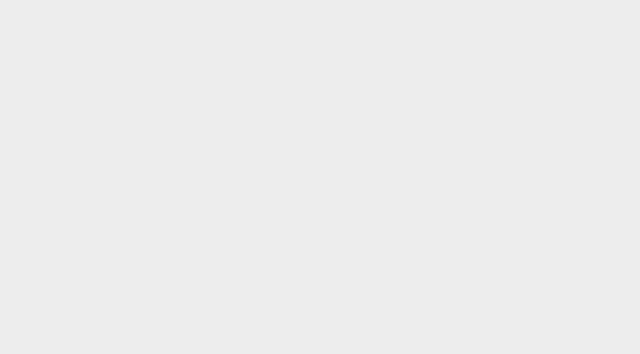
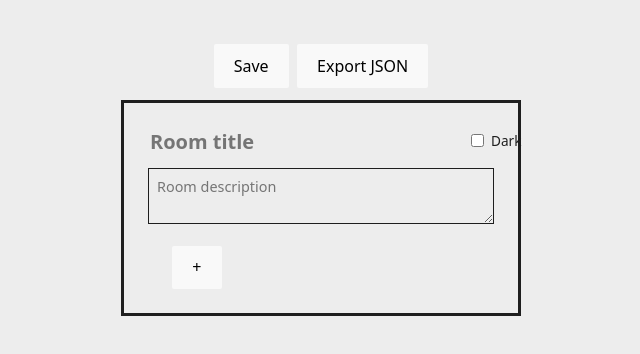
Before and after one commit to NoahParkes/unto-the-depths, a React (Vite) app: page / in a window 1280 px wide. Shown: the part 220-574 px from the top of the page, without its empty margins (319-959 px from the left). Built offline with nearby package versions, Linux system fonts and the light colour scheme.

Commit message:
impliment basic editor
Implemented RoomEditor into a basic page. Can edit the title and description and toggle dark. Can add features to a feature list but editing and creating sub details are not implemented

Refs #13

```diff
--- a/src/App.css
+++ b/src/App.css
@@ -15,104 +15,14 @@ body, html {
   overflow: auto;
 }
 
-.room-card {
-  width: 25vw;
-  max-width: 640px;
-  min-width: 400px;
-  max-height: 180vh;
-  background-color: #ededed;
-  border: 3px solid #1e1e1e;
-  padding: 24px;
-  text-align: left;
-  color: #1e1e1e;
-  font-size: 0.95rem;
-  line-height: 1.5;
-  overflow-y: auto;
-  box-sizing: border-box;
+.app-shell {
+  display: flex;
+  flex-direction: column;
+  align-items: center;
+  gap: 12px;
 }
 
-.room-title {
-  width: 100%;
-  border: none;
-  background: transparent;
-  resize: none;
-  padding: 0;
-  margin: 0;
-  outline: none;
-  font-family: inherit;
-  font-weight: bold;
-
-  font-size: 1.25rem;
-  margin-top: 0;
-  margin-bottom: 0.75rem;
-  padding-bottom: 8px;
-  line-height: 1.3;
-  color: #1e1e1e;
-
-  cursor: text;
+.app-toolbar {
+  display: flex;
+  gap: 8px;
 }
-
-.room-description {
-  width: 100%;
-  border: none;
-  background: transparent;
-  resize: none;
-  padding: 0;
-  margin: 0;
-  outline: none;
-  font-family: inherit;
-
-  font-size: 0.9rem;
-  margin-bottom: 1rem;
-  color: #1e1e1e;
-  line-height: 1.5;
-}
-
-.room-description:focus {
-  background-color: rgba(0,0,0,0.05);
-}
-
-.features-list {
-  padding: 0;
-  margin: 0;
-}
-
-/*
-   Grid layout for hanging index
-   Column 1: The marker (fixed width)
-   Column 2: The content (takes remaining space)
-*/
-.feature-item {
-  display: grid;
-  grid-template-columns: auto 1fr; /* Marker width | Content width */
-  margin-bottom: 0.6rem;
-  align-items: baseline;
-}
-
-/* The marker (A., B., etc.) */
-.feature-marker {
-  font-weight: 700;
-  color: #1e1e1e;
-  margin-right: 0.4rem;
-  min-width: 1.5rem;
-  text-align: right;
-}
-
-/* The content wrapper */
-.feature-content {
-  display: inline;
-}
-
-/* Bold elements: type, name, hidden */
-.feature-type,
-.feature-name,
-.feature-hidden {
-  font-weight: 700;
-  color: #1e1e1e;
-}
-
-/* Normal text: details */
-.feature-details {
-  font-weight: 400;
-  color: #1e1e1e;
-}
--- a/src/App.tsx
+++ b/src/App.tsx
@@ -1,7 +1,25 @@
-import './App.css'
+import './App.css';
+import { usePersistedRoom } from './state/usePersistedRoom';
+import { RoomProvider } from './state/RoomContext';
+import { RoomEditor } from './components/editor/RoomEditor';
+import { exportRoomAsJson } from './services/storage';
 
 function App() {
+  const { room, setRoom, saveNow } = usePersistedRoom(1);
 
+  return (
+    <div className="app-container">
+      <div className="app-shell">
+        <div className="app-toolbar">
+          <button onClick={saveNow}>Save</button>
+          <button onClick={() => exportRoomAsJson(room)}>Export JSON</button>
+        </div>
+        <RoomProvider room={room} onChange={setRoom}>
+          <RoomEditor />
+        </RoomProvider>
+      </div>
+    </div>
+  );
 }
 
 export default App;
--- /dev/null
+++ b/src/components/editor/RoomEditor.css
@@ -0,0 +1,119 @@
+.room-editor {
+  width: 25vw;
+  max-width: 640px;
+  min-width: 400px;
+  border: 3px solid #1e1e1e;
+  padding: 24px;
+  background-color: #ededed;
+  color: #1e1e1e;
+  box-sizing: border-box;
+}
+
+.editor-header {
+  display: flex;
+  align-items: center;
+  justify-content: space-between;
+  gap: 12px;
+  margin-bottom: 4px;
+}
+
+.editor-title {
+  flex: 1;
+  font-size: 1.25rem;
+  font-weight: bold;
+  border: none;
+  background: transparent;
+  outline: none;
+  font-family: inherit;
+  color: #1e1e1e;
+}
+
+.editor-dark-toggle {
+  display: flex;
+  align-items: center;
+  gap: 4px;
+  font-size: 0.85rem;
+  white-space: nowrap;
+}
+
+.editor-composite-preview {
+  font-size: 0.8rem;
+  color: #555;
+  margin-bottom: 12px;
+}
+
+.editor-description {
+  width: 100%;
+  min-height: 3rem;
+  border: 1px solid #1e1e1e;
+  background: transparent;
+  font-family: inherit;
+  font-size: 0.9rem;
+  padding: 8px;
+  box-sizing: border-box;
+  resize: vertical;
+  margin-bottom: 1rem;
+  font-family: inherit;
+  color: #1e1e1e;
+}
+
+.editor-features {
+  display: flex;
+  flex-direction: column;
+  gap: 8px;
+  padding-left: 1.5rem;
+}
+
+.editor-feature-tile {
+  display: grid;
+  grid-template-columns: auto 1fr auto;
+  align-items: center;
+  gap: 8px;
+  border: 1px solid #1e1e1e;
+  padding: 8px;
+}
+
+.feature-index {
+  font-weight: 700;
+}
+
+.feature-delete {
+  background-color: #b02a2a;
+  color: #fff;
+  border: none;
+  padding: 4px 8px;
+  cursor: pointer;
+}
+
+.editor-add-feature {
+  position: relative;
+}
+
+.add-feature-menu {
+  position: absolute;
+  list-style: none;
+  margin: 4px 0 0;
+  padding: 0;
+  border: 1px solid #1e1e1e;
+  background-color: #ededed;
+  z-index: 1;
+  font-family: inherit;
+  color: #1e1e1e;
+}
+
+.add-feature-menu li button {
+  display: block;
+  width: 100%;
+  text-align: left;
+  padding: 6px 12px;
+  background: none;
+  border: none;
+  cursor: pointer;
+  font-family: inherit;
+  color: #1e1e1e;
+}
+
+.add-feature-menu li button:disabled {
+  color: #999;
+  cursor: not-allowed;
+}
```
